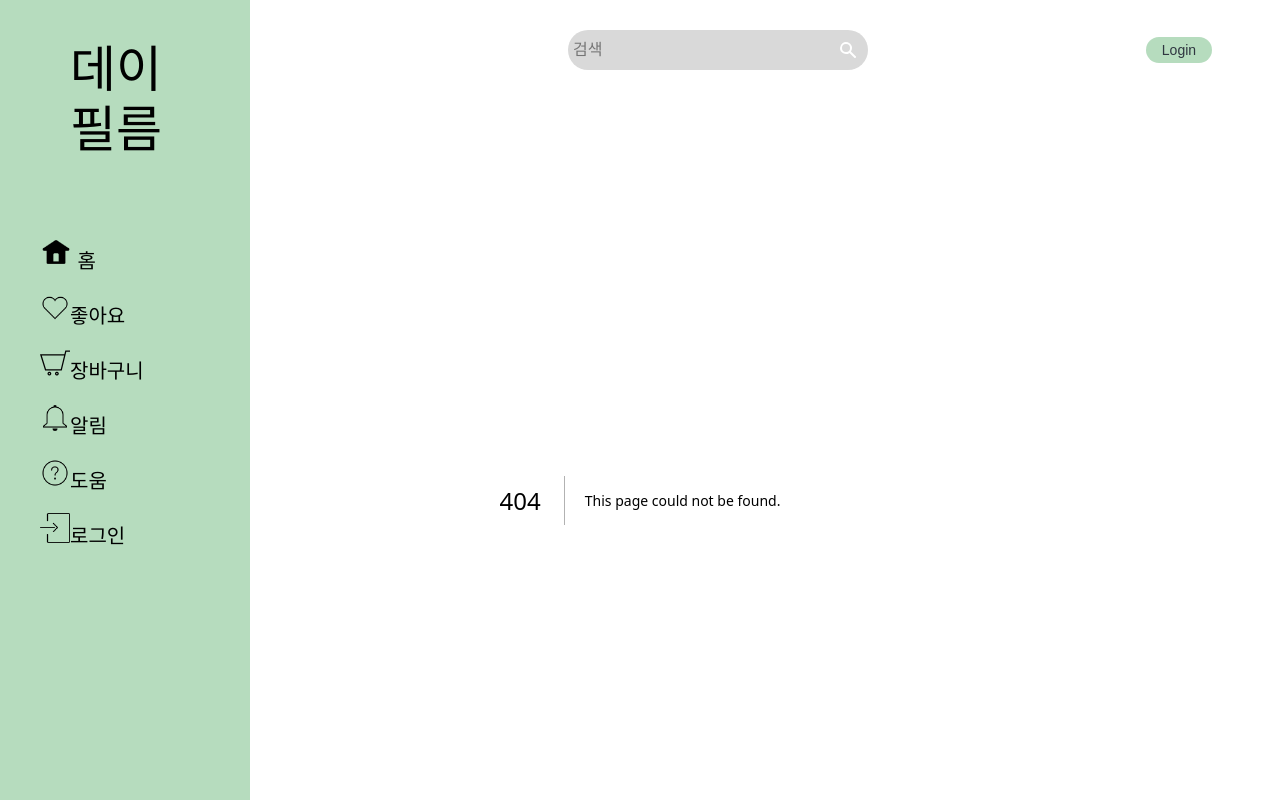
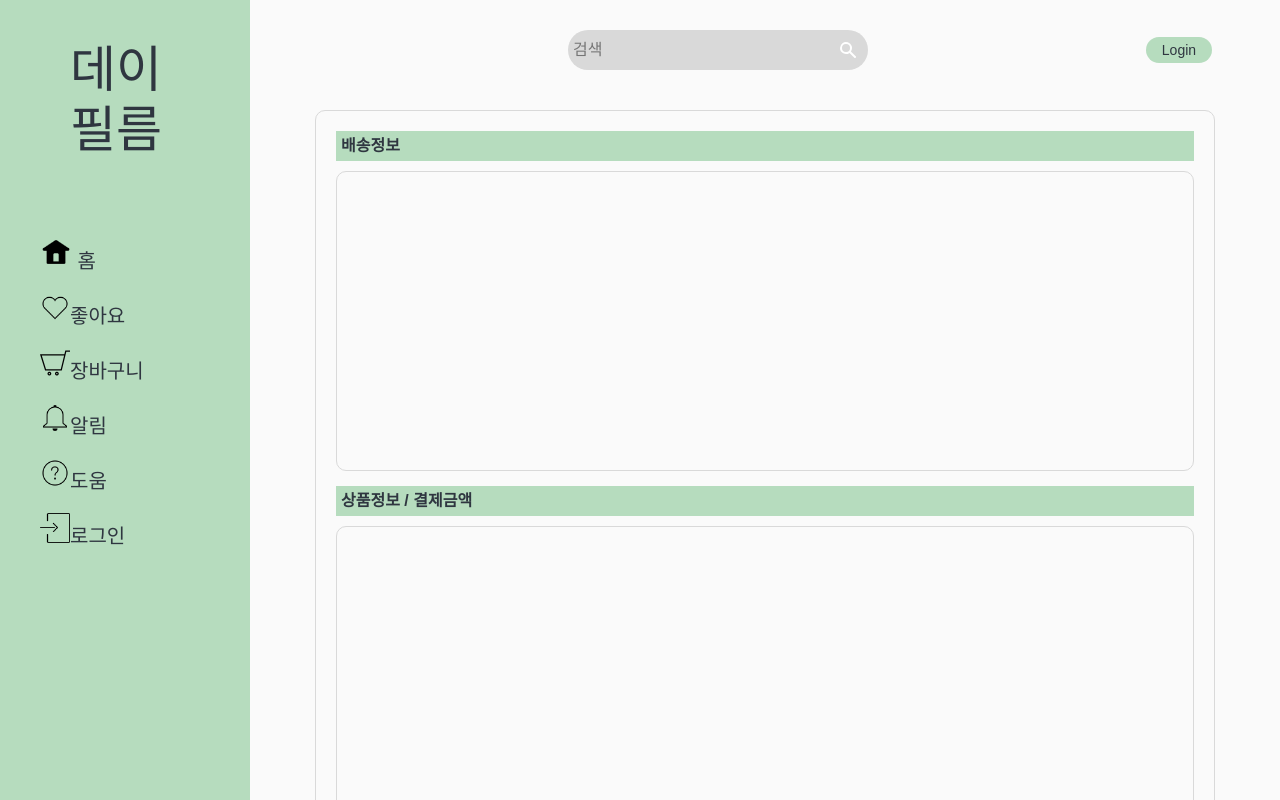
Before and after one commit to hyemimi/black-rabbit, a Next.js app: page /payment in a window 1280 px wide. Before the commit this address had no page. Shown: the top 800 px of the page. Built offline with nearby package versions, Linux system fonts and the light colour scheme.

Commit message:
feat : 결제페이지 생성

```diff
--- /dev/null
+++ b/components/common/GreenBox.tsx
@@ -0,0 +1,9 @@
+import styled from "styled-components";
+
+export const GreenBox = styled.div`
+  background-color: ${(props) => props.theme.pointColor};
+  width: 100%;
+  font-weight: bold;
+  height: 30px;
+  padding: 5px;
+`;
--- /dev/null
+++ b/pages/payment/index.tsx
@@ -0,0 +1,27 @@
+import { Wrapper } from "@/components/common/Wrapper";
+import { GreenBox } from "@/components/common/GreenBox";
+import styled from "styled-components";
+
+export default function payment() {
+  return (
+    <Wrapper>
+      <Box height="100%">
+        <GreenBox>배송정보</GreenBox>
+        <Box width="100%"></Box>
+        <GreenBox>상품정보 / 결제금액</GreenBox>
+        <Box width="100%"></Box>
+        <GreenBox>결제정보</GreenBox>
+        <Box width="100%"></Box>
+      </Box>
+    </Wrapper>
+  );
+}
+export const Box = styled.div<{ height?: string; width?: string }>`
+  width: ${(props) => (props.width ? props.width : "900px")};
+  height: ${(props) => (props.height ? props.height : "300px")};
+  border: 1px solid #d9d9d9;
+  padding: 20px;
+  border-radius: 10px;
+  margin-top: 10px;
+  margin-bottom: 15px;
+`;
```
Also changed, not shown: pages/product/[id].tsx (+5 -8 lines).
